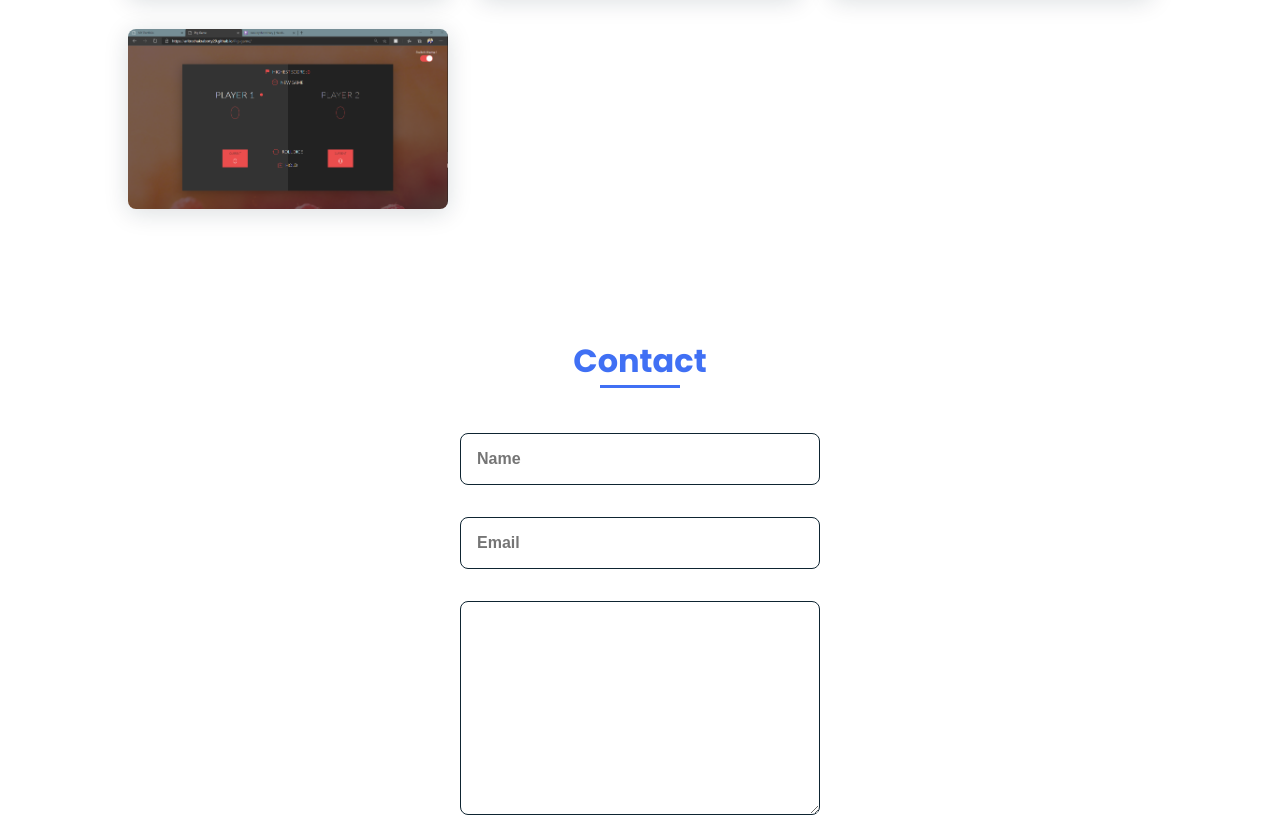
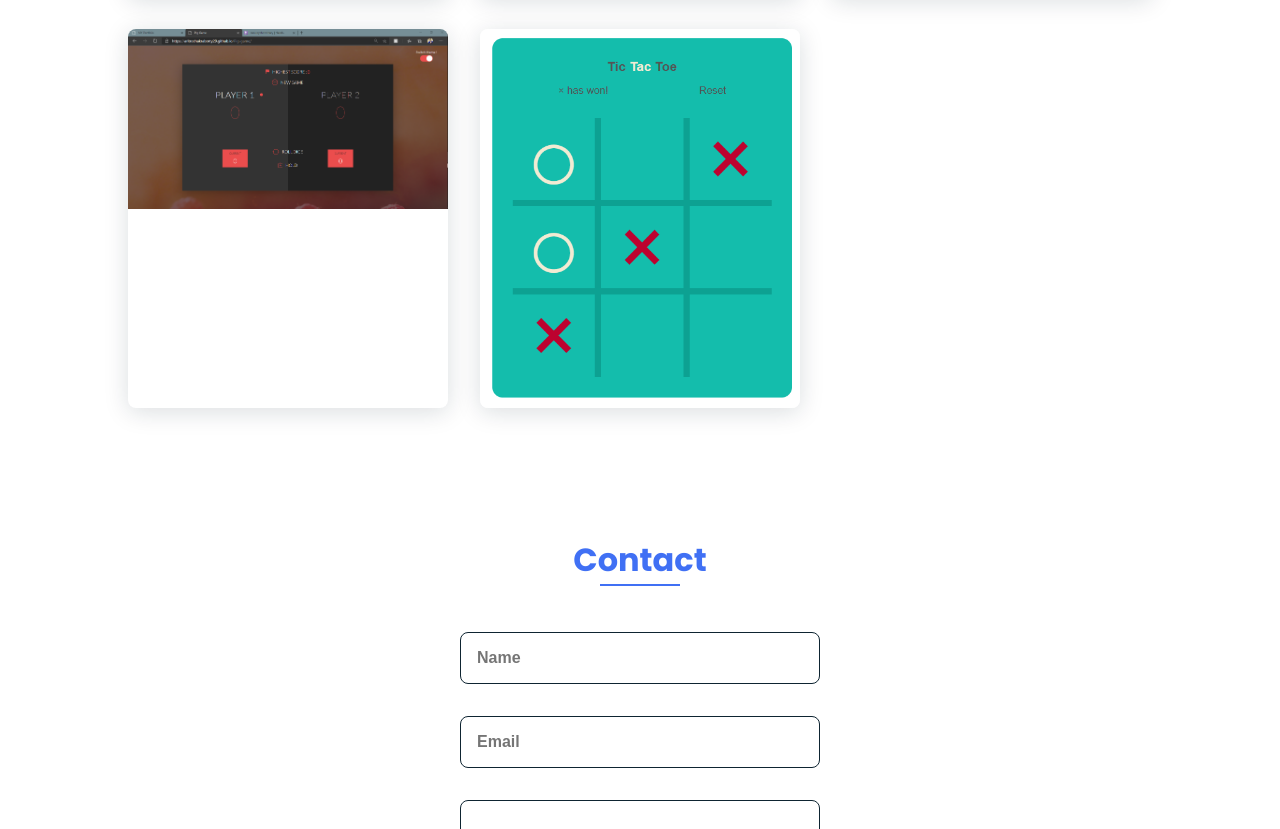
Before and after one commit to aritrochakraborty29/My-Portfolio, a plain HTML site: page index.html in a window 1280 px wide. Shown: the part 2718-3547 px from the top of the page. Drawn offline with nearby package versions, Linux system fonts and the light colour scheme.

Commit message:
initial3

```diff
--- a/index.html
+++ b/index.html
@@ -181,6 +181,11 @@
                         <img src="assets/img/Screenshot (392).png" alt="">
                     </a>
                     </div>
+					<div class="work__img">
+                    	<a href="https://github.com/aritrochakraborty29/Tak-Tak-Toe">
+                        <img src="assets/img/Capture1.png" alt="">
+                    </a>
+                    </div>
                 </div>
             </section>
 
```
Also changed, not shown: assets/img/Capture1.PNG (added).
